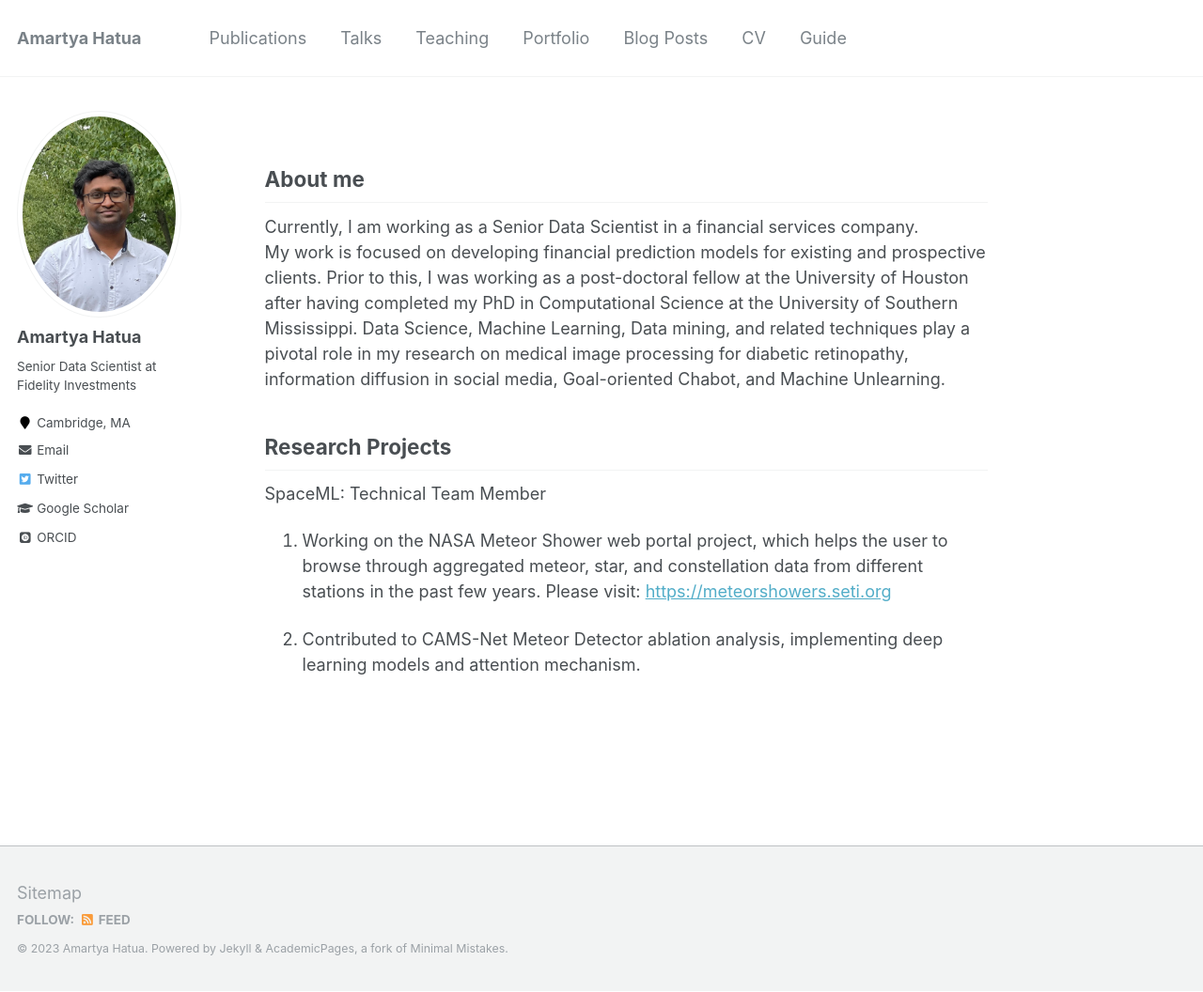
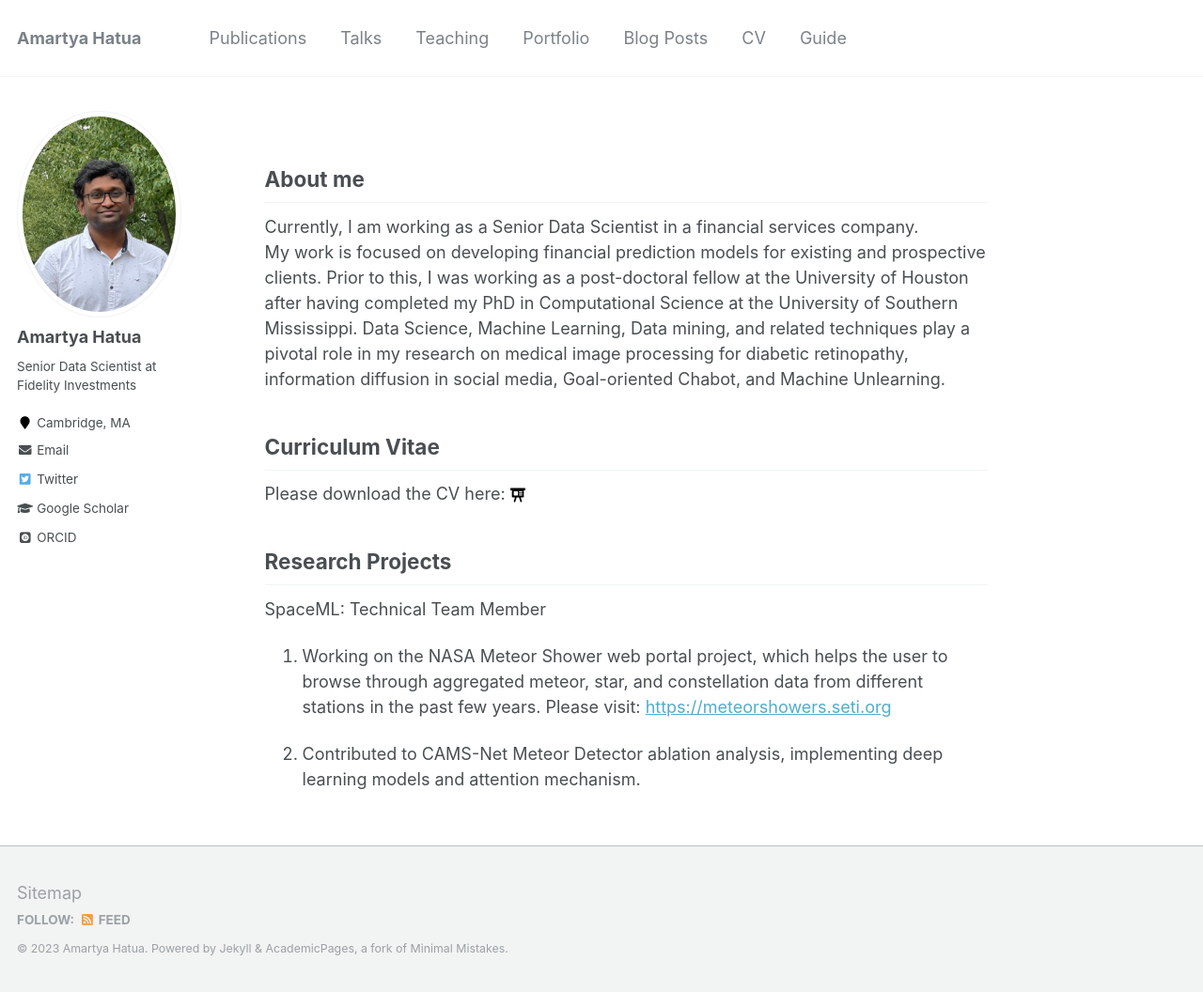
Before and after one commit to amartyahatua/amartyahatua.github.io, a Jekyll site: the page built from _pages/about.md, in a window 1280 px wide and 1056 px high. Shown: the whole window at 94% size. Built offline with Jekyll 4.4.1, drawn with Linux system fonts in a browser that asks for light colours; some web fonts are replaced.

Commit message:
'adding'

```diff
--- a/_pages/about.md
+++ b/_pages/about.md
@@ -14,6 +14,13 @@ Currently, I am working as a Senior Data Scientist in a financial services compa
 <br>
 My work is focused on developing financial prediction models for existing and prospective clients.  Prior to this, I was working as a post-doctoral fellow at the University of Houston after having completed my PhD in Computational Science at the University of Southern Mississippi. Data Science, Machine Learning, Data mining, and related techniques play a pivotal role in my research on medical image processing for diabetic retinopathy, information diffusion in social media, Goal-oriented Chabot, and Machine Unlearning.
 <br>
+
+## Curriculum Vitae
+Please download the CV here:
+<a href="./../files/CV_Amartya.csv" style="text-decoration: none;">
+<img src="./../images/slides-icon.svg" width=16em title="Slides"/>
+</a>
+
 ## Research Projects
 
 SpaceML: Technical Team Member
```
Also changed, not shown: _pages/cv.md (+5 -6 lines), 1 other file.
